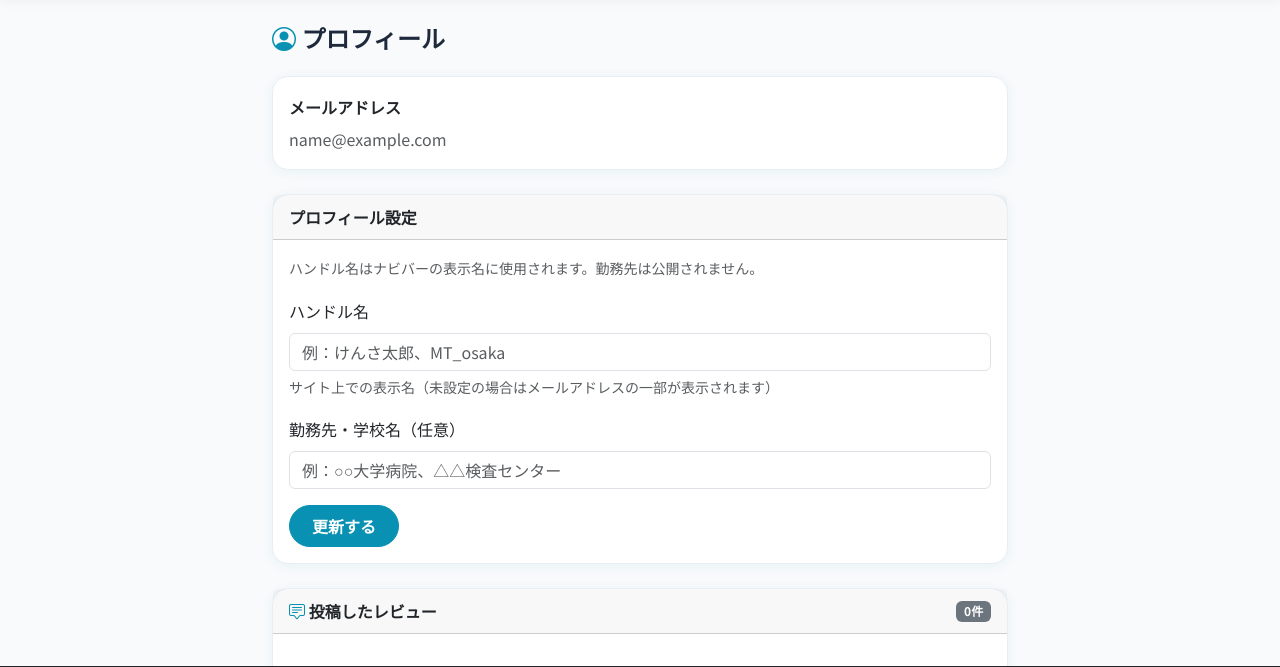
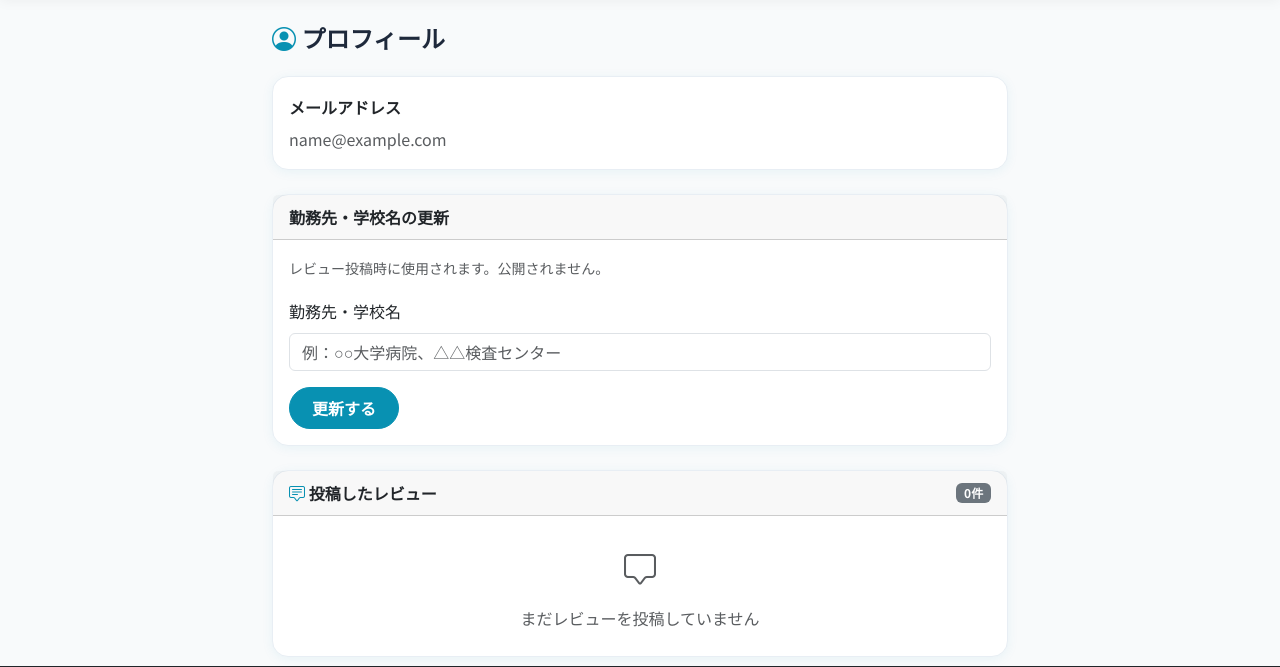
Before and after one commit to hrttkd1006-prog/genba-karte, a Django app: page /profile/ in a window 1280 px wide. Shown: the part 69-736 px from the top of the page. Run offline with Django 5.2, Linux system fonts and the light colour scheme; the visitor is signed in with stand-in values (Sample User, id 1); data that the repository does not hold is empty; some libraries are stand-ins or nearby versions.

Commit message:
ハンドル名機能を削除: 元の状態に戻す
Co-Authored-By: Claude Sonnet 4.6 <noreply@anthropic.com>

```diff
--- a/accounts/forms.py
+++ b/accounts/forms.py
@@ -5,12 +5,6 @@ from .models import User
 class ProfileForm(forms.ModelForm):
     class Meta:
         model = User
-        fields = ['handle_name', 'workplace']
-        labels = {
-            'handle_name': 'ハンドル名',
-            'workplace': '勤務先・学校名（任意）',
-        }
-        widgets = {
-            'handle_name': forms.TextInput(attrs={'placeholder': '例：けんさ太郎、MT_osaka'}),
-            'workplace': forms.TextInput(attrs={'placeholder': '例：○○大学病院、△△検査センター'}),
-        }
+        fields = ['workplace']
+        labels = {'workplace': '勤務先・学校名'}
+        widgets = {'workplace': forms.TextInput(attrs={'placeholder': '例：○○大学病院、△△検査センター'})}
--- a/accounts/models.py
+++ b/accounts/models.py
@@ -21,7 +21,6 @@ class UserManager(BaseUserManager):
 class User(AbstractUser):
     username = None
     email = models.EmailField('メールアドレス', unique=True)
-    handle_name = models.CharField('ハンドル名', max_length=30, blank=True, help_text='サイト上での表示名（未設定の場合はメールアドレスの一部が表示されます）')
     workplace = models.CharField('勤務先・学校名', max_length=200, blank=True)
     is_hospital_admin = models.BooleanField('病院管理者', default=False)
 
--- a/templates/accounts/profile.html
+++ b/templates/accounts/profile.html
@@ -12,17 +12,13 @@
       <div class="card-body">
         <p class="mb-1"><strong>メールアドレス</strong></p>
         <p class="text-muted mb-0">{{ user.email }}</p>
-        {% if user.handle_name %}
-        <p class="mb-1 mt-3"><strong>ハンドル名</strong></p>
-        <p class="text-muted mb-0">{{ user.handle_name }}</p>
-        {% endif %}
       </div>
     </div>
 
     <div class="card mb-4">
-      <div class="card-header fw-bold">プロフィール設定</div>
+      <div class="card-header fw-bold">勤務先・学校名の更新</div>
       <div class="card-body">
-        <p class="text-muted small mb-3">ハンドル名はナビバーの表示名に使用されます。勤務先は公開されません。</p>
+        <p class="text-muted small mb-3">レビュー投稿時に使用されます。公開されません。</p>
         <form method="post">
           {% csrf_token %}
           {{ form|crispy }}
--- a/templates/base.html
+++ b/templates/base.html
@@ -63,7 +63,7 @@
         {% if user.is_authenticated %}
           <li class="nav-item dropdown">
             <a class="nav-link dropdown-toggle" href="#" data-bs-toggle="dropdown">
-              <i class="bi bi-person-circle"></i> {{ user.handle_name|default:user.email|truncatechars:20 }}
+              <i class="bi bi-person-circle"></i> {{ user.email|truncatechars:20 }}
             </a>
             <ul class="dropdown-menu dropdown-menu-end border-0 shadow" style="border-radius:12px;">
               <li><a class="dropdown-item rounded-2" href="{% url 'profile' %}"><i class="bi bi-person text-primary"></i> プロフィール</a></li>
```
